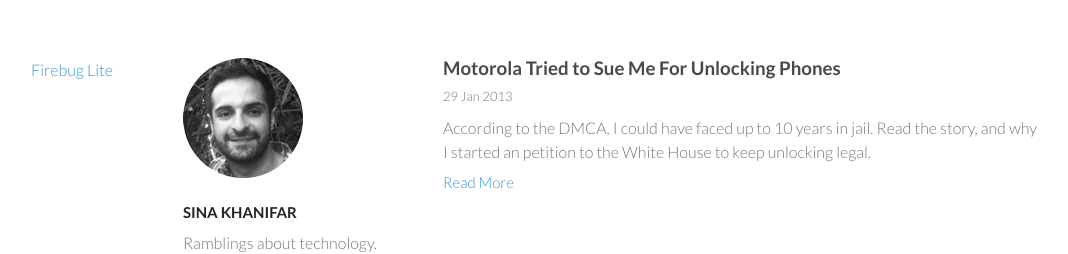
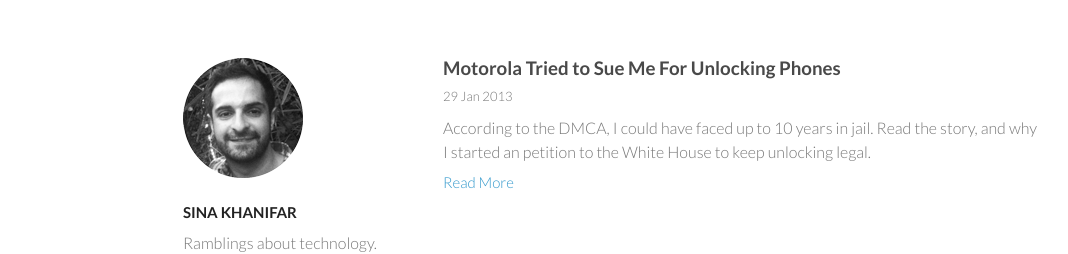
Before and after one commit to sinak/sinak.github.com, a Jekyll site: the page built from index.html, in a window 1280 px wide. Shown: the top 254 px of the page, without its empty margins (27-1095 px from the left). Built offline with Jekyll 4.4.1, drawn with Linux system fonts in a browser that asks for light colours; nearby versions of some CDN libraries; Markdown is read by kramdown in place of the engine named in the settings; comment, search, counter and statistics services are not loaded.

Commit message:
responsive fixes

```diff
--- a/_layouts/layout.html
+++ b/_layouts/layout.html
@@ -18,7 +18,6 @@
   <link rel="stylesheet" href="/css/pygments.css" type="text/css" />
   <link href='http://fonts.googleapis.com/css?family=Yanone+Kaffeesatz' rel='stylesheet' type='text/css'>
   <link rel="apple-touch-icon" href="/apple-touch-icon.png" />
-<script type="text/javascript" src="https://getfirebug.com/firebug-lite.js"></script>
 
   <script type="text/javascript" src="http://ajax.googleapis.com/ajax/libs/jquery/1.7.2/jquery.min.js"></script>
   <script type="text/javascript" src="/js/application.js"></script>
@@ -63,8 +62,6 @@
 {% include analytics.html %}
 {% include social.html %}
 
-<a href="javascript:(function(F,i,r,e,b,u,g,L,I,T,E){if(F.getElementById(b))return;E=F[i+'NS']&&F.documentElement.namespaceURI;E=E?F[i+'NS'](E,'script'):F[i]('script');E[r]('id',b);E[r]('src',I+g+T);E[r](b,u);(F[e]('head')[0]||F[e]('body')[0]).appendChild(E);E=new%20Image;E[r]('src',I+L);})(document,'createElement','setAttribute','getElementsByTagName','FirebugLite','4','firebug-lite.js','releases/lite/latest/skin/xp/sprite.png','https://getfirebug.com/','#startOpened');">Firebug Lite</a>
-
 
 </body>
 </html>
```
